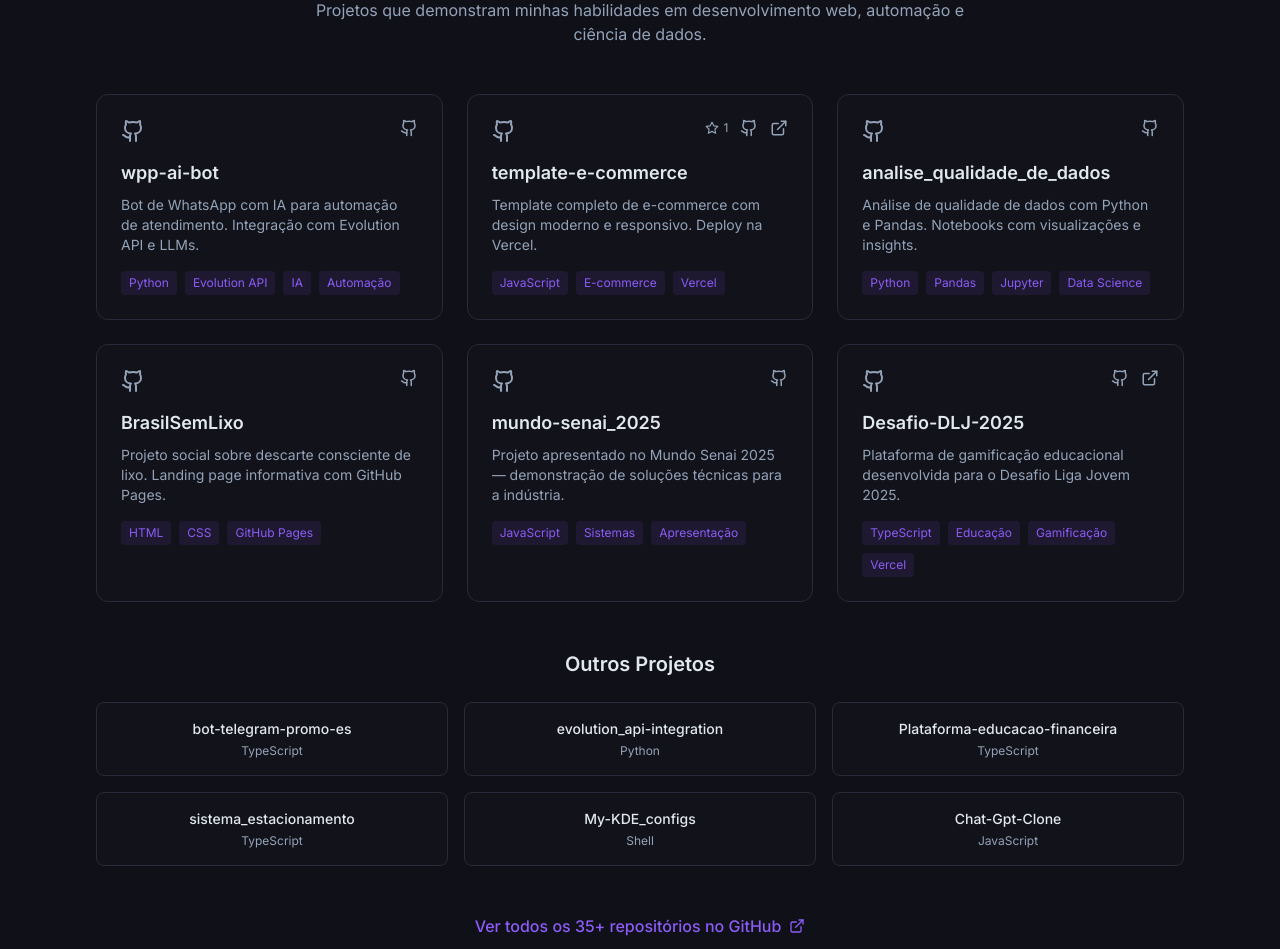
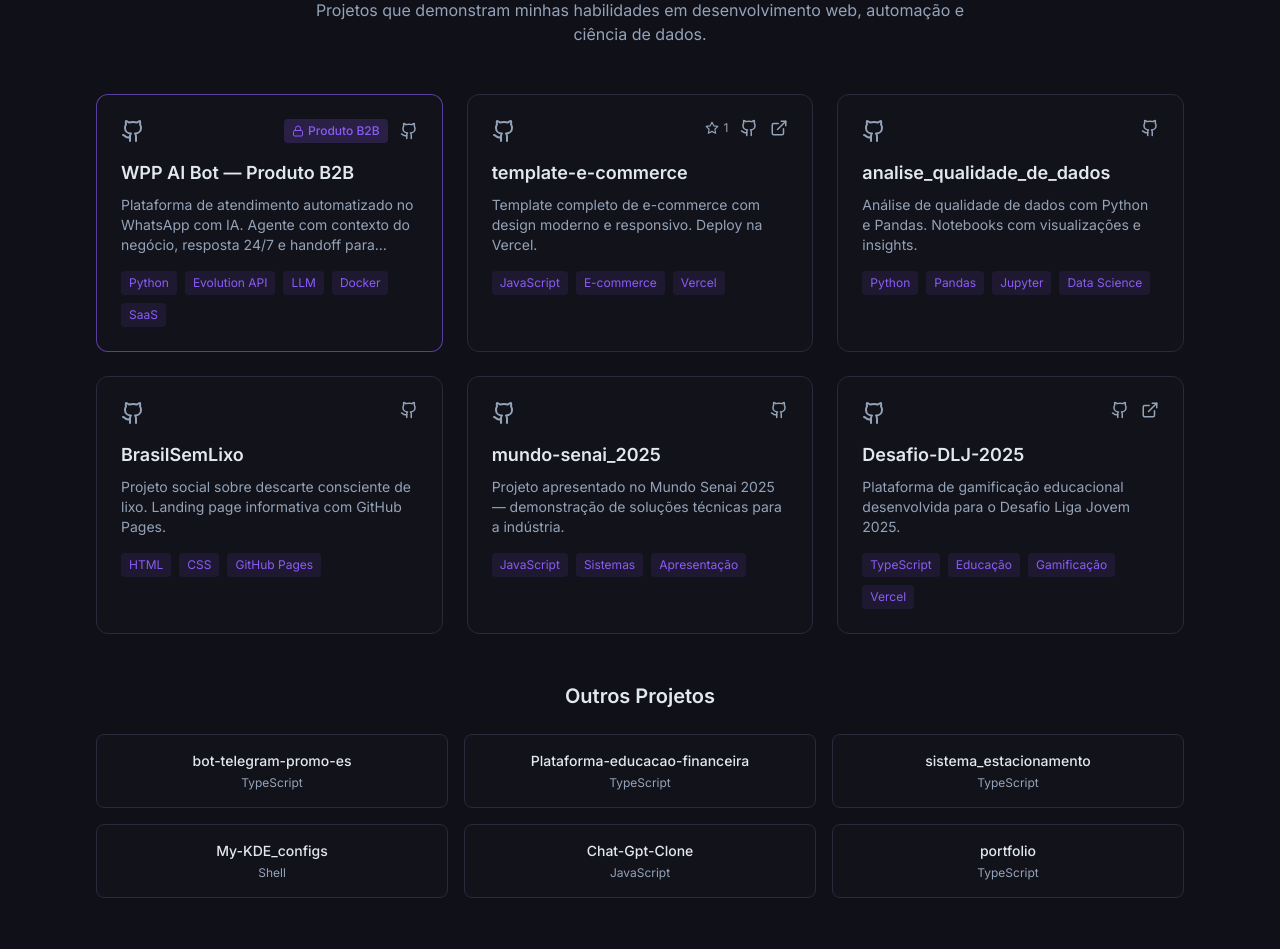
Before and after one commit to Sousaian/portfolio, a Next.js app: page / in a window 1280 px wide. Shown: the part 1920-2869 px from the top of the page. Built offline with nearby package versions, Linux system fonts and the light colour scheme.

Commit message:
feat: wpp-ai-bot card now points to B2B case study showcase with product badge

```diff
--- a/components/Projects.tsx
+++ b/components/Projects.tsx
@@ -2,14 +2,15 @@
 
 import { motion, useInView } from "framer-motion";
 import { useRef } from "react";
-import { ExternalLink, Github, Star } from "lucide-react";
+import { ExternalLink, Github, Star, Lock } from "lucide-react";
 
 const featuredProjects = [
   {
-    name: "wpp-ai-bot",
-    description: "Bot de WhatsApp com IA para automação de atendimento. Integração com Evolution API e LLMs.",
-    tech: ["Python", "Evolution API", "IA", "Automação"],
-    url: "https://github.com/Sousaian/wpp-ai-bot",
+    name: "WPP AI Bot — Produto B2B",
+    description: "Plataforma de atendimento automatizado no WhatsApp com IA. Agente com contexto do negócio, resposta 24/7 e handoff para humano. Case study público, código proprietário.",
+    tech: ["Python", "Evolution API", "LLM", "Docker", "SaaS"],
+    url: "https://github.com/Sousaian/wpp-ai-bot-showcase",
+    b2b: true,
     highlight: true,
   },
   {
@@ -54,11 +55,11 @@
 
 const otherProjects = [
   { name: "bot-telegram-promo-es", tech: "TypeScript", url: "https://github.com/Sousaian/bot-telegram-promo-es" },
-  { name: "evolution_api-integration", tech: "Python", url: "https://github.com/Sousaian/evolution_api-integration" },
   { name: "Plataforma-educacao-financeira", tech: "TypeScript", url: "https://github.com/Sousaian/Plataforma-educacao-financeira" },
   { name: "sistema_estacionamento", tech: "TypeScript", url: "https://github.com/Sousaian/sistema_estacionamento" },
   { name: "My-KDE_configs", tech: "Shell", url: "https://github.com/Sousaian/My-KDE_configs" },
   { name: "Chat-Gpt-Clone", tech: "JavaScript", url: "https://github.com/Sousaian/Chat-Gpt-Clone" },
+  { name: "portfolio", tech: "TypeScript", url: "https://github.com/Sousaian/portfolio" },
 ];
 
 export default function Projects() {
@@ -86,11 +87,18 @@
               initial={{ opacity: 0, y: 30 }}
               animate={isInView ? { opacity: 1, y: 0 } : {}}
               transition={{ duration: 0.5, delay: idx * 0.1 }}
-              className="bg-card border border-border rounded-xl p-6 hover:border-primary/50 transition-all hover:translate-y-[-4px] group"
+              className={`bg-card border rounded-xl p-6 transition-all hover:translate-y-[-4px] group ${
+                project.b2b ? "border-primary/60" : "border-border hover:border-primary/50"
+              }`}
             >
               <div className="flex items-start justify-between mb-4">
                 <Github size={24} className="text-muted group-hover:text-primary transition-colors" />
                 <div className="flex items-center gap-3">
+                  {project.b2b && (
+                    <span className="flex items-center gap-1 text-xs bg-primary/20 text-primary px-2 py-1 rounded font-medium">
+                      <Lock size={12} /> Produto B2B
+                    </span>
+                  )}
                   {project.stars && (
                     <span className="flex items-center gap-1 text-xs text-muted">
                       <Star size={14} /> {project.stars}
@@ -159,7 +167,7 @@
             rel="noopener noreferrer"
             className="inline-flex items-center gap-2 text-primary hover:text-primary-dark transition-colors font-medium"
           >
-            Ver todos os 35+ repositórios no GitHub
+            Ver todos os repositórios no GitHub
             <ExternalLink size={16} />
           </a>
         </motion.div>
```
